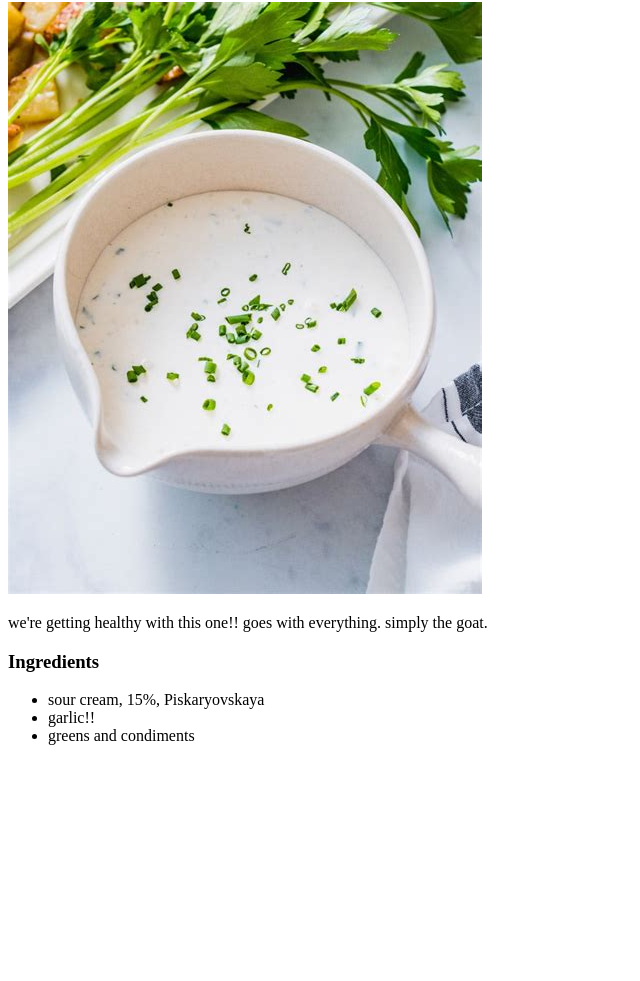
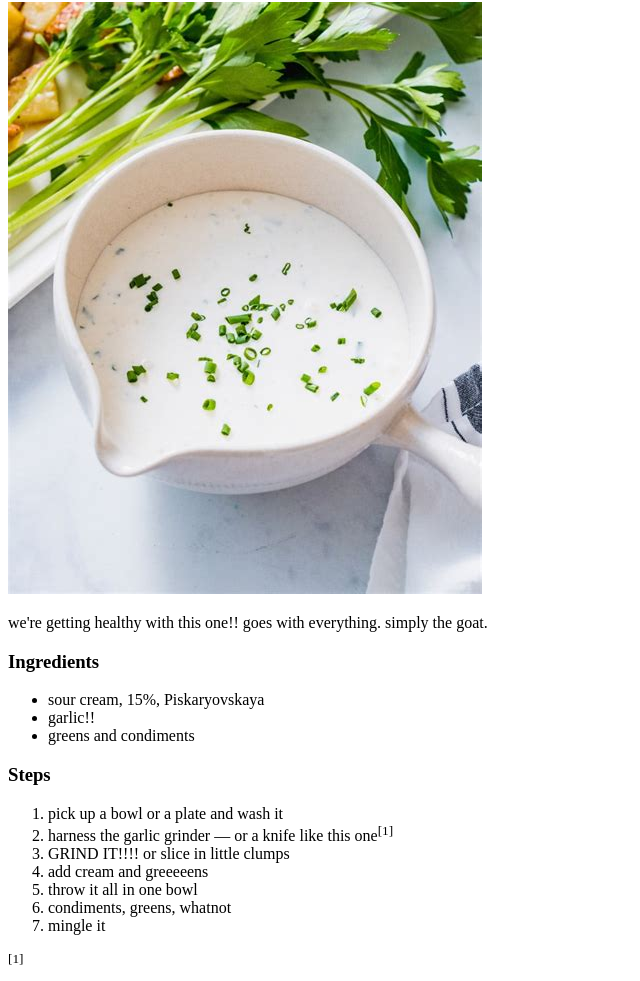
Before and after one commit to PardonPoorSyllable/odin-recipes, a plain HTML site: page recipes/sauce.html in a window 1280 px wide. Shown: the part 104-1085 px from the top of the page, without its empty margins (0-640 px from the left). Before the commit the page ends 865 px from the top, so only its background shows below. Drawn offline with Linux system fonts and the light colour scheme.

Commit message:
feat(sauce): add steps

```diff
--- a/recipes/sauce.html
+++ b/recipes/sauce.html
@@ -17,5 +17,17 @@
         <li>garlic!!</li>
         <li>greens and condiments</li>
     </ul>
+    <h3>Steps</h3>
+    <ol>
+        <li>pick up a bowl or a plate and wash it</li>
+        <li>harness the garlic grinder — or a knife like this one<sup>[1]</sup></li>
+        <li>GRIND IT!!!! or slice in little clumps</li>
+        <li>add cream and greeeeens</li>
+        <li>throw it all in one bowl</li>
+        <li>condiments, greens, whatnot</li>
+        <li>mingle it</li>
+    </ol>
+
+    <sup>[1]</sup>
 </body>
 </html>
```
